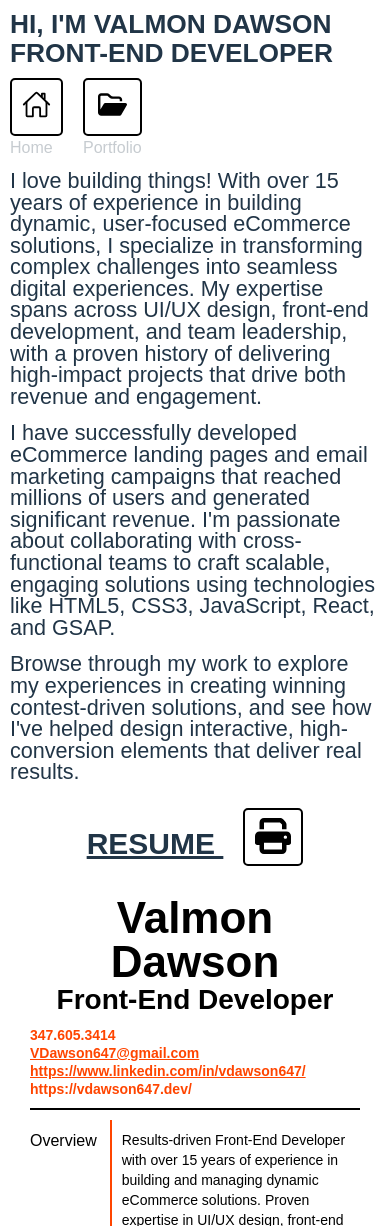
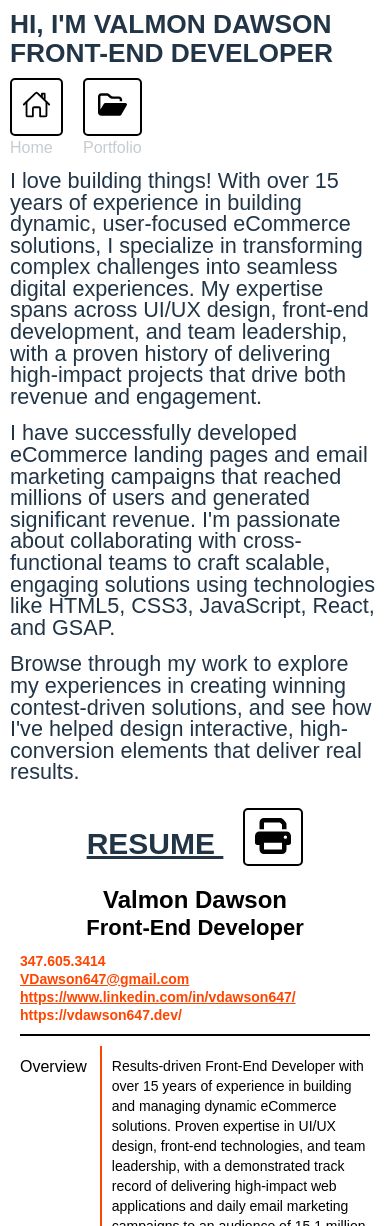
Before and after one commit to VDawson1181/Portfolio_Site_V2, a React (Vite) app: page / in a window 390 px wide. Shown: the top 1226 px of the page. Built offline with nearby package versions, Linux system fonts and the light colour scheme; a web font is replaced by a local one.

Commit message:
mobile resume styles

```diff
--- a/components/Resume/resume.css
+++ b/components/Resume/resume.css
@@ -87,15 +87,6 @@
                     color: orangered;
                 }
             }
-
-            @media (width <= 500px) {
-
-                h3{
-                    font-size: 14px;
-                    line-height: 18px;
-                    color: orangered;
-                }
-              }
         }
 
         .resumeContainer{
@@ -215,6 +206,38 @@
         /* .resumeContainer:last-of-type .sectionMain{
             border: none;
         } */
+    }
+
+    @media (width <= 500px) {
+        .resumeInner{
+            padding: 10px;
+
+                .resumeHeader{
+                    border-bottom: 2px solid #000;
+                    padding-bottom: 10px;
+                    margin-bottom: 10px;
+
+                    h1{
+                        font-size: 24px;
+                        line-height: 28px;
+                    }
+                    h2{
+                        font-size: 22px;
+                        line-height: 28px;
+                        padding-bottom: 10px;
+                        text-align: center;
+                    }
+                    h3{
+                        font-size: 14px;
+                        line-height: 18px;
+                        color: orangered;
+
+                        & a{
+                            color: orangered;
+                        }
+                    }
+                }
+            }
     }
 
 }
```
